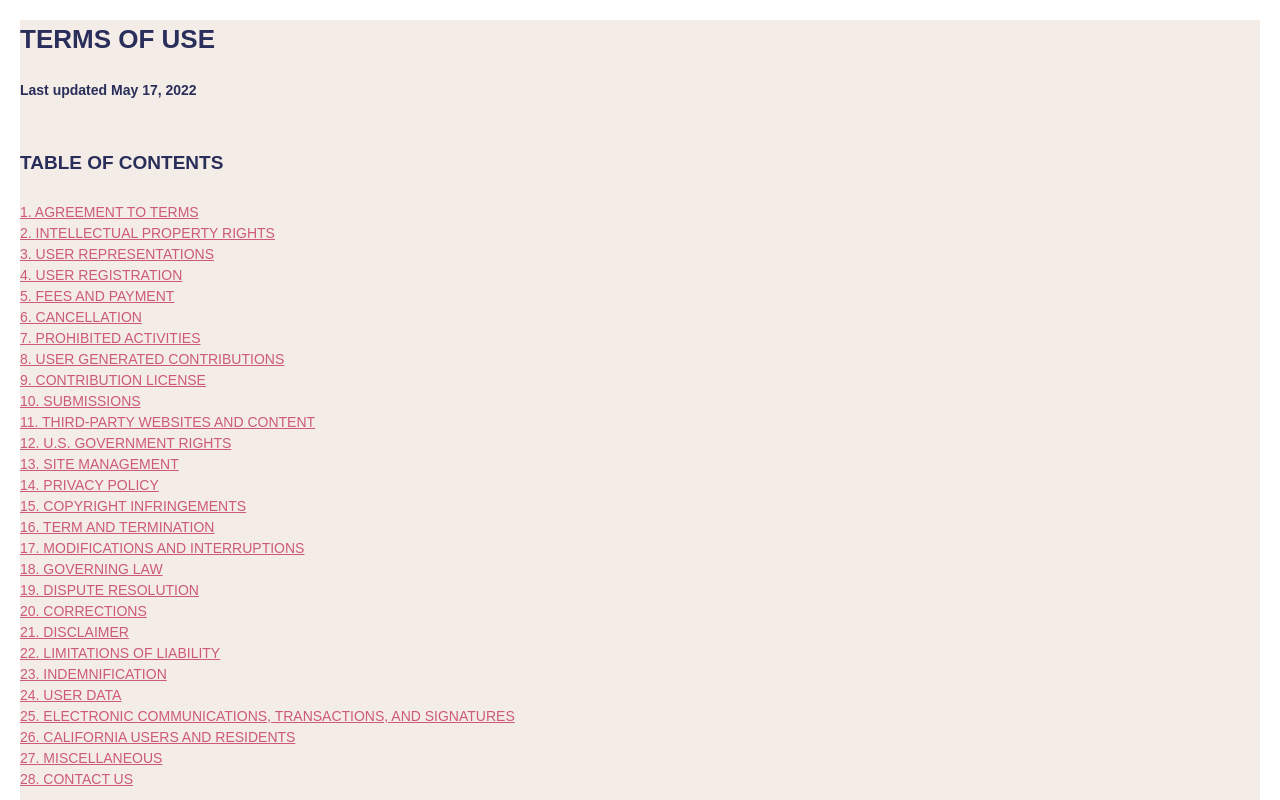
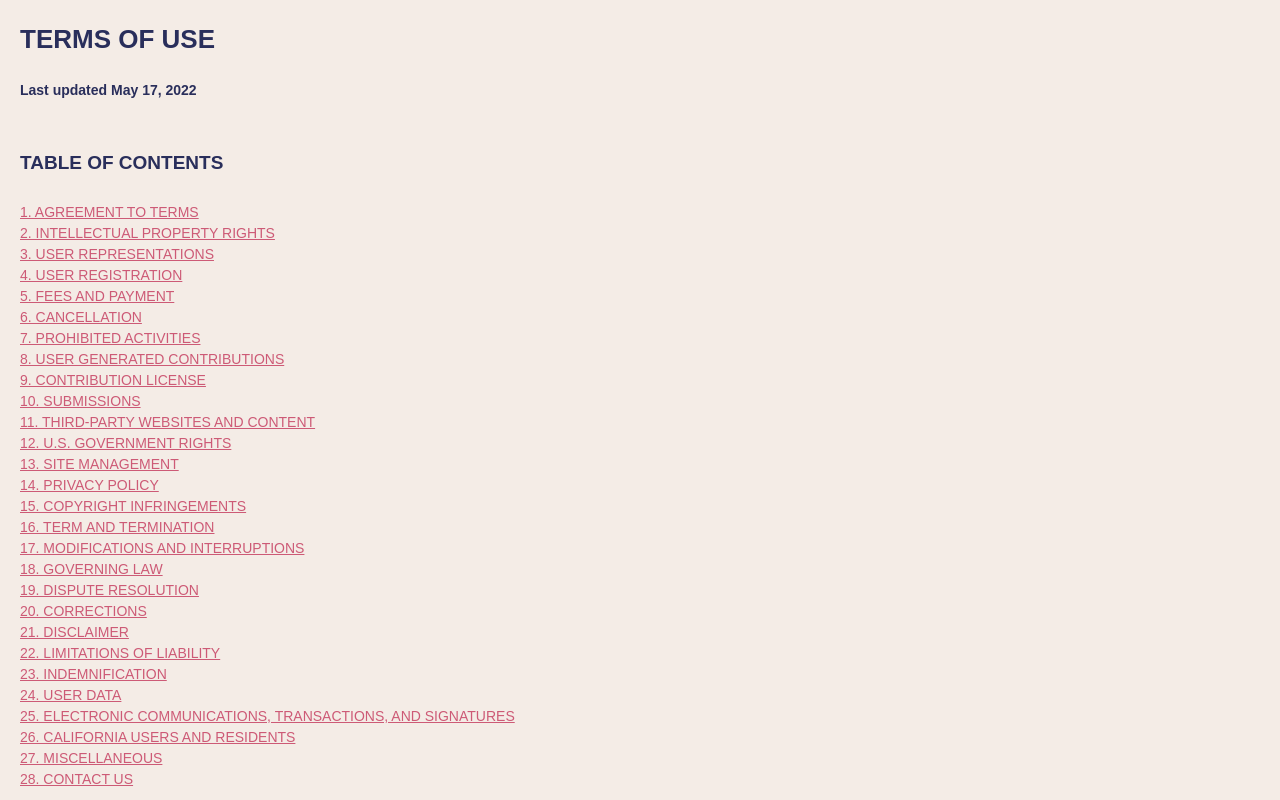
Before and after one commit to unwrap-nlp/unwrap-nlp.github.io, a plain HTML site: page terms/index.html in a window 1280 px wide. Shown: the top 800 px of the page. Drawn offline with Linux system fonts and the light colour scheme.

Commit message:
updating padding

```diff
--- a/terms/index.html
+++ b/terms/index.html
@@ -4,6 +4,7 @@
   }
   .content{
     padding: 20px;
+    background: #f4ece6 !important;
   }
   [data-custom-class='body'], [data-custom-class='body'] * {
           background: #f4ece6 !important;
```
